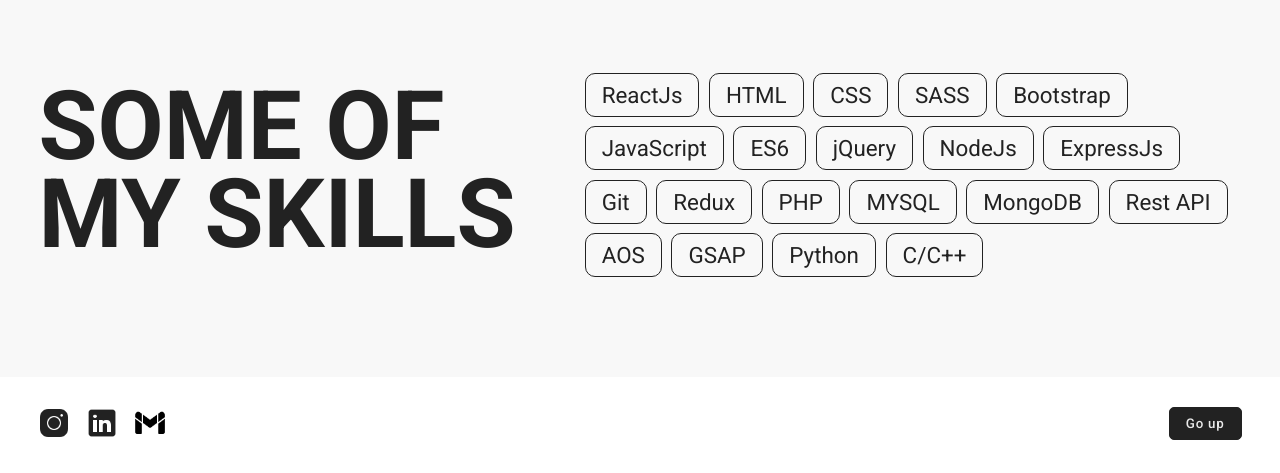
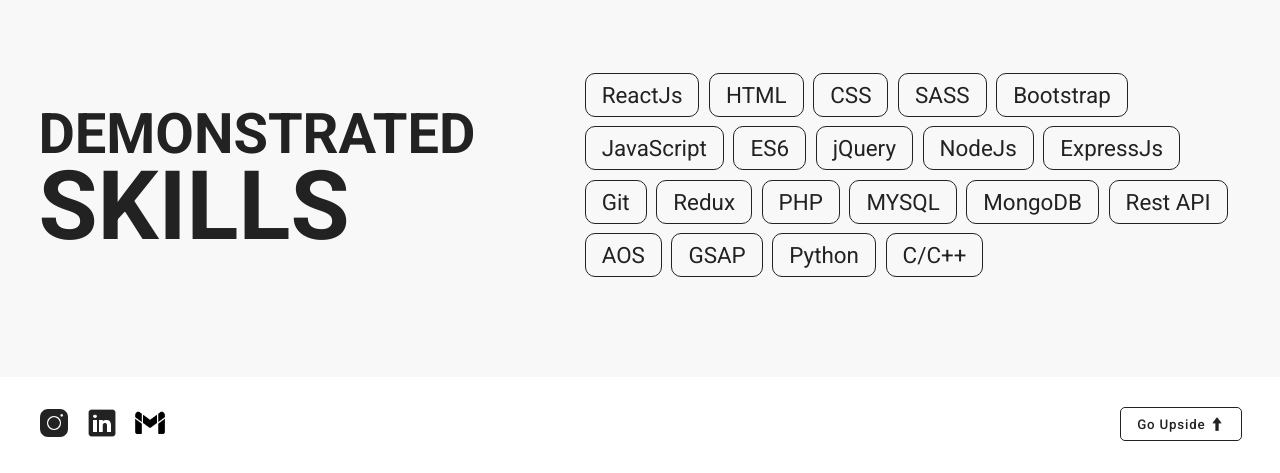
Before and after one commit to johanesashn/jonewport, a React (Vite) app: page / in a window 1280 px wide. Shown: the part 1959-2432 px from the top of the page. Built offline with nearby package versions, Linux system fonts and the light colour scheme.

Commit message:
Add files via upload

```diff
--- a/src/components/Footer.jsx
+++ b/src/components/Footer.jsx
@@ -1,6 +1,7 @@
 import instagram from "../../public/assets/instagram.png"
 import linkedin from "../../public/assets/linkedin.png"
 import gmail from "../../public/assets/gmail.png"
+import arrow from "../../public/assets/arrow.png"
 
 export default function Footer(){
 
@@ -18,7 +19,7 @@
                     <li><a href="mailto:johanesashn@gmail.com" target="_blank"><img src={gmail} alt="" /></a></li>
                 </ul>
             </div>
-            <button onClick={goUp} className="footer-button">Go up</button>
+            <button onClick={goUp} className="footer-button">Go Upside <img src={arrow} alt="" className="footer-button--image"/></button>
         </footer>
     )
 }
--- a/src/components/Skills.jsx
+++ b/src/components/Skills.jsx
@@ -2,9 +2,7 @@
     return (
         <div className="skills" id="skills">
             <h2 className="skills-title">
-                <span data-aos="zoom-in" data-aos-duration="500">SOME </span>
-                <span data-aos="zoom-in" data-aos-duration="500" data-aos-delay="150">OF </span>
-                <span data-aos="zoom-in" data-aos-duration="500" data-aos-delay="300">MY </span>
+                <span className="skills-title--sub" data-aos="zoom-in" data-aos-duration="500">DEMONSTRATED </span>
                 <span data-aos="zoom-in" data-aos-duration="500" data-aos-delay="450">SKILLS</span>
             </h2>
             <div className="skills-content">
--- a/src/index.css
+++ b/src/index.css
@@ -195,6 +195,7 @@
     margin-right: 2rem;
     word-spacing: 2rem;
     animation: move-rtl 25s linear infinite;
+    color: var(--dark);
 }
 
 .project{
@@ -347,6 +348,17 @@
     width: 40%;
 }
 
+.skills-title span {
+    display: block;
+    overflow: hidden;
+}
+
+.skills-title--sub {
+    font-size: 3.5rem;
+    /* color: var(--dark-gray); */
+    margin-bottom: -1rem;
+}
+
 .skills-content {
     width: 55%;
     display: flex;
@@ -396,11 +408,18 @@
     border-radius: 5px;
     letter-spacing: .05rem;
     font-weight: 500;
-    background-color: var(--dark);
+    background-color: var(--white);
     width: fit-content;
-    color: var(--grey);
+    color: var(--dark);
     border: 1px solid var(--dark);
     height: fit-content;
+    display: flex;
+    align-items: center;
+}
+
+.footer-button--image{
+    height: 1rem;
+    margin-left: .2rem;
 }
 
 .footer-content--list {
@@ -493,6 +512,10 @@
         width: 45%;
     }
 
+    .skills-title--sub{
+        font-size: 2.55rem;
+    }
+
     .skills-content{
         width: 53%;
     }
@@ -583,6 +606,10 @@
         text-align: center;
     }
 
+    .skills-title--sub{
+        margin-bottom: -.5rem;
+    }
+
     .skills-content{
         margin-top: 2rem;
         width: 100%;
```
Also changed, not shown: public/assets/arrow.png (added), public/assets/arrow2.png (added).
